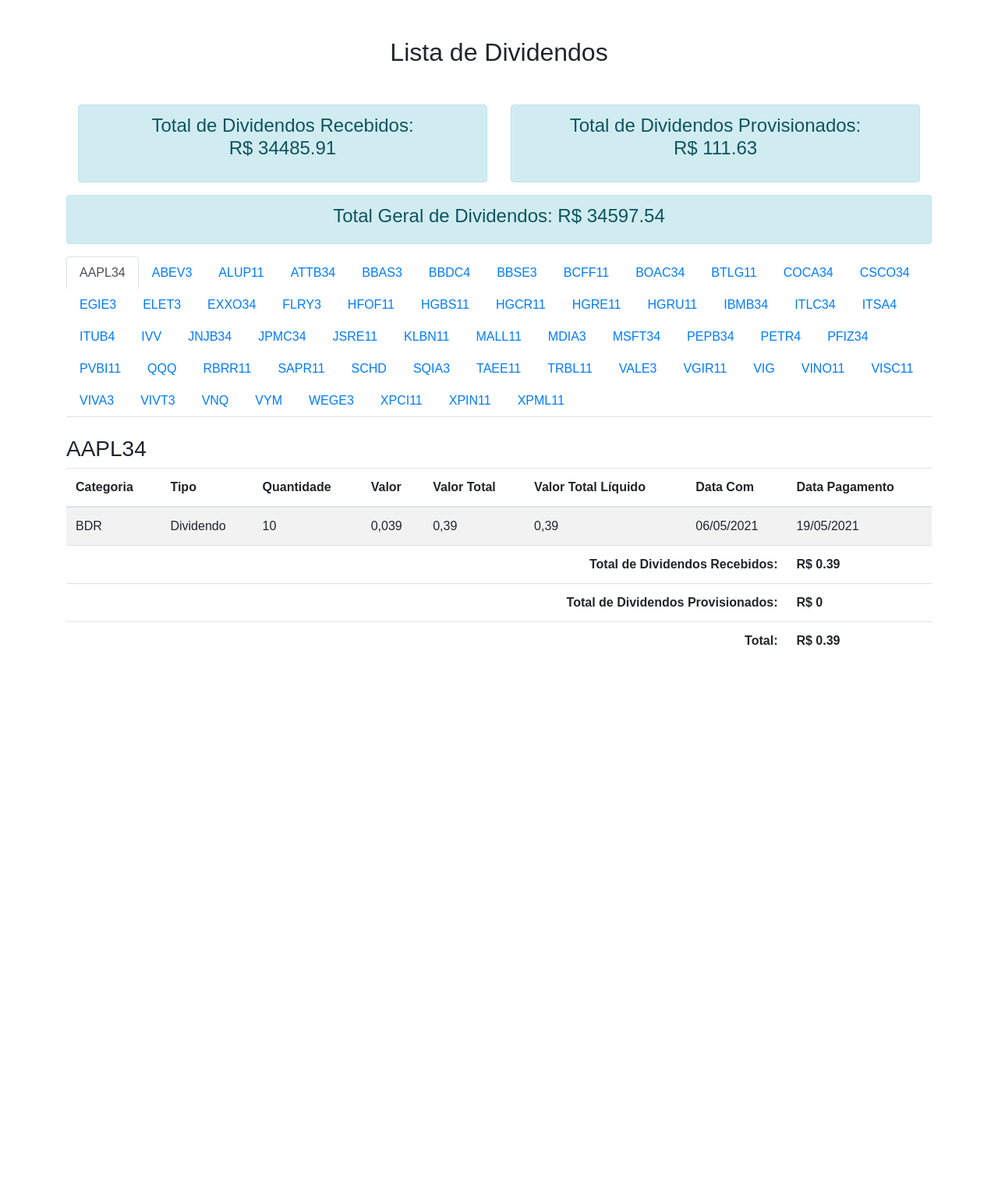
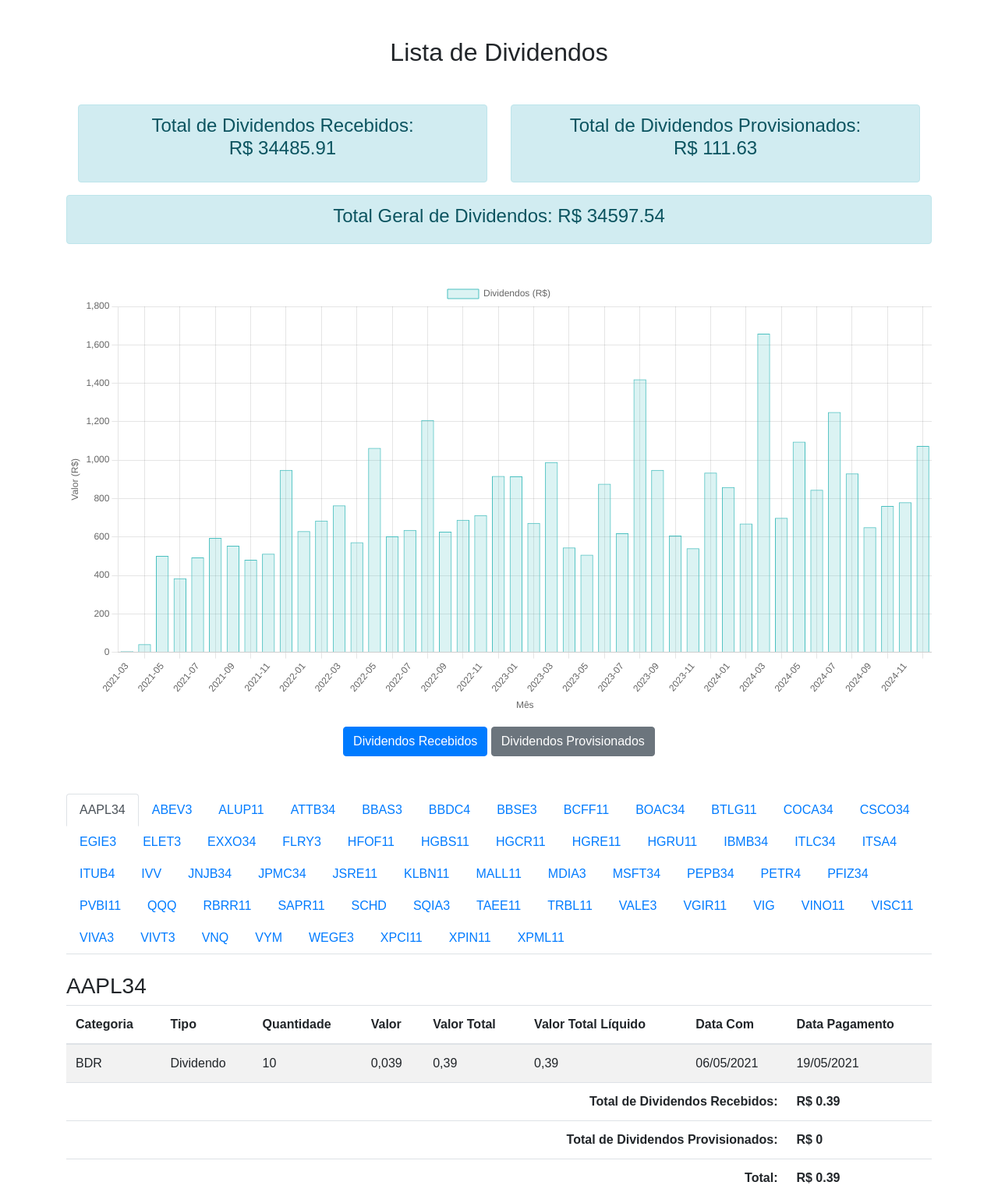
Before and after one commit to andredemelo/essentia-invest-web, a Flask app: page /dividendos in a window 1280 px wide. Shown: the top 1534 px of the page at 78% size. Before the commit the page ends 829 px from the top, so only its background shows below. Run offline with Flask 3, Linux system fonts and the light colour scheme; a user stored in the database is signed in; data comes from the database, SQL or seed files in the repository; some libraries are stand-ins or nearby versions.

Commit message:
Incluindo gráfico de dividendos recebidos e provisionados.

```diff
--- a/service/dividendos_service.py
+++ b/service/dividendos_service.py
@@ -1,6 +1,7 @@
 from flask import render_template, redirect, url_for, flash, session, request
 from werkzeug.utils import secure_filename
 from datetime import datetime
+from collections import defaultdict
 import os
 import pandas as pd
 
@@ -59,14 +60,16 @@ def consulta_dividendos():
         "provisionado_por_codigo": {}
     }
 
+    mensal_recebidos = defaultdict(float)
+    mensal_provisionados = defaultdict(float)
     data_atual = datetime.now()
 
     for dividendo in dividendos:
-        codigo_ativo, valor_total, data_pagamento = dividendo[3], dividendo[9], dividendo[11]
+        codigo_ativo, valor_total, data_com, data_pagamento = dividendo[3], dividendo[9], dividendo[10], dividendo[11]
         valor_total = float(valor_total.replace(',', '.')) if isinstance(valor_total, str) else float(valor_total)
+        data_com = datetime.strptime(data_com, "%d/%m/%Y")
         data_pagamento = datetime.strptime(data_pagamento, "%d/%m/%Y")
 
-        # Inicializa as estruturas de dados para o código do ativo
         if codigo_ativo not in dividendos_por_codigo:
             dividendos_por_codigo[codigo_ativo] = []
             totais_dividendos["total_por_codigo"][codigo_ativo] = 0
@@ -78,10 +81,11 @@ def consulta_dividendos():
 
         if data_pagamento <= data_atual:
             totais_dividendos["recebido_por_codigo"][codigo_ativo] += valor_total
+            mensal_recebidos[data_pagamento.strftime('%Y-%m')] += valor_total
         else:
             totais_dividendos["provisionado_por_codigo"][codigo_ativo] += valor_total
+            mensal_provisionados[data_pagamento.strftime('%Y-%m')] += valor_total
 
-    # Cálculo dos totais gerais
     totais_gerais = {
         "geral": round(sum(totais_dividendos["total_por_codigo"].values()), 2),
         "recebidos": round(sum(totais_dividendos["recebido_por_codigo"].values()), 2),
@@ -96,5 +100,18 @@ def consulta_dividendos():
         total_dividendos_provisionado_por_codigo=totais_dividendos["provisionado_por_codigo"],
         total_geral_dividendos=totais_gerais["geral"],
         total_geral_dividendos_recebidos=totais_gerais["recebidos"],
+        total_geral_dividendos_provisionados=totais_gerais["provisionados"],
+        mensal_recebidos=mensal_recebidos,
+        mensal_provisionados=mensal_provisionados
+    )
+
+    return render_template(
+        'dividendos.html',
+        dividendos_por_codigo=dividendos_por_codigo,
+        total_dividendos_por_codigo=totais_dividendos["total_por_codigo"],
+        total_dividendos_recebido_por_codigo=totais_dividendos["recebido_por_codigo"],
+        total_dividendos_provisionado_por_codigo=totais_dividendos["provisionado_por_codigo"],
+        total_geral_dividendos=totais_gerais["geral"],
+        total_geral_dividendos_recebidos=totais_gerais["recebidos"],
         total_geral_dividendos_provisionados=totais_gerais["provisionados"]
     )
--- a/templates/dividendos.html
+++ b/templates/dividendos.html
@@ -31,8 +31,19 @@
             <h4>Total Geral de Dividendos: R$ {{ total_geral_dividendos }}</h4>
         </div>
 
+        <!-- Gráfico -->
+        <div class="mt-5">
+            <canvas id="dividendosChart"></canvas>
+        </div>
+
+        <!-- Botões para alternar entre Data Com e Data Pagamento -->
+        <div class="mt-3 text-center">
+            <button id="btnMensalRecebidos" class="btn btn-primary">Dividendos Recebidos</button>
+            <button id="btnMensalProvisionado" class="btn btn-secondary">Dividendos Provisionados</button>
+        </div>
+
         <!-- Nav Tabs -->
-        <ul class="nav nav-tabs" id="dividendosTab" role="tablist">
+        <ul class="nav nav-tabs mt-5" id="dividendosTab" role="tablist">
             {% for codigo_ativo in dividendos_por_codigo.keys() %}
             <li class="nav-item">
                 <a class="nav-link {% if loop.first %}active{% endif %}" id="tab-{{ codigo_ativo }}" data-toggle="tab" href="#{{ codigo_ativo }}" role="tab" aria-controls="{{ codigo_ativo }}" aria-selected="{% if loop.first %}true{% else %}false{% endif %}">
@@ -94,8 +105,56 @@
         </div>
     </div>
 
+    <script src="https://cdn.jsdelivr.net/npm/chart.js"></script>
     <script src="https://code.jquery.com/jquery-3.5.1.slim.min.js"></script>
     <script src="https://cdn.jsdelivr.net/npm/@popperjs/core@2.5.4/dist/umd/popper.min.js"></script>
     <script src="https://stackpath.bootstrapcdn.com/bootstrap/4.5.2/js/bootstrap.min.js"></script>
+
+    <script>
+        const ctx = document.getElementById('dividendosChart').getContext('2d');
+        const mensalRecebidos = {{ mensal_recebidos | tojson }};
+        const mensalProvisionados = {{ mensal_provisionados | tojson }};
+
+        let currentData = mensalRecebidos;
+        let chart;
+
+        function renderChart(data) {
+            if (chart) chart.destroy();
+            const labels = Object.keys(data).sort();
+            const values = labels.map(key => data[key]);
+
+            chart = new Chart(ctx, {
+                type: 'bar',
+                data: {
+                    labels: labels,
+                    datasets: [{
+                        label: 'Dividendos (R$)',
+                        data: values,
+                        backgroundColor: 'rgba(75, 192, 192, 0.2)',
+                        borderColor: 'rgba(75, 192, 192, 1)',
+                        borderWidth: 1
+                    }]
+                },
+                options: {
+                    scales: {
+                        x: { title: { display: true, text: 'Mês' } },
+                        y: { title: { display: true, text: 'Valor (R$)' } }
+                    }
+                }
+            });
+        }
+
+        document.getElementById('btnMensalRecebidos').addEventListener('click', () => {
+            currentData = mensalRecebidos;
+            renderChart(currentData);
+        });
+
+        document.getElementById('btnMensalProvisionado').addEventListener('click', () => {
+            currentData = mensalProvisionados;
+            renderChart(currentData);
+        });
+
+        renderChart(currentData);
+    </script>
 </body>
 </html>
```
